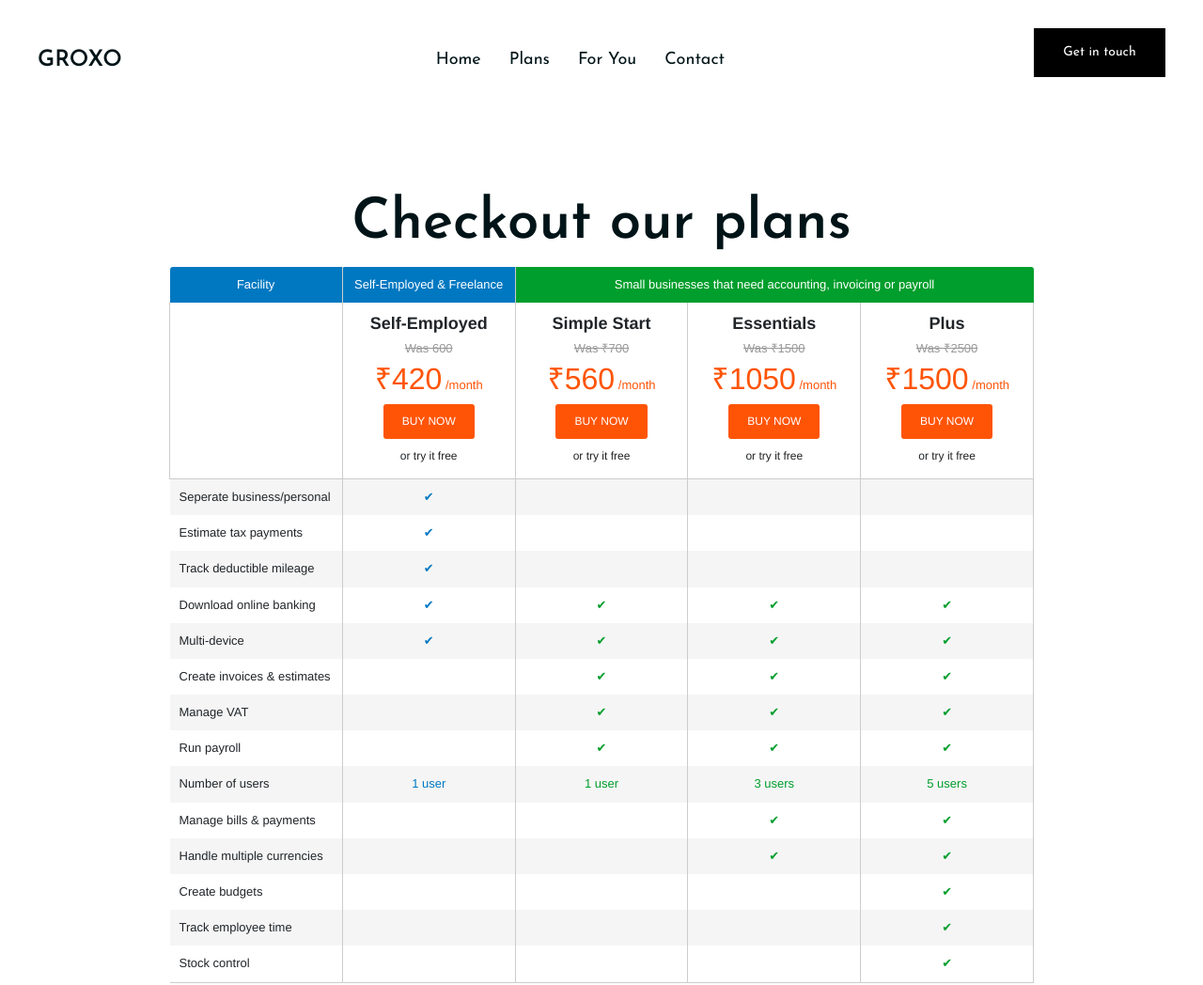
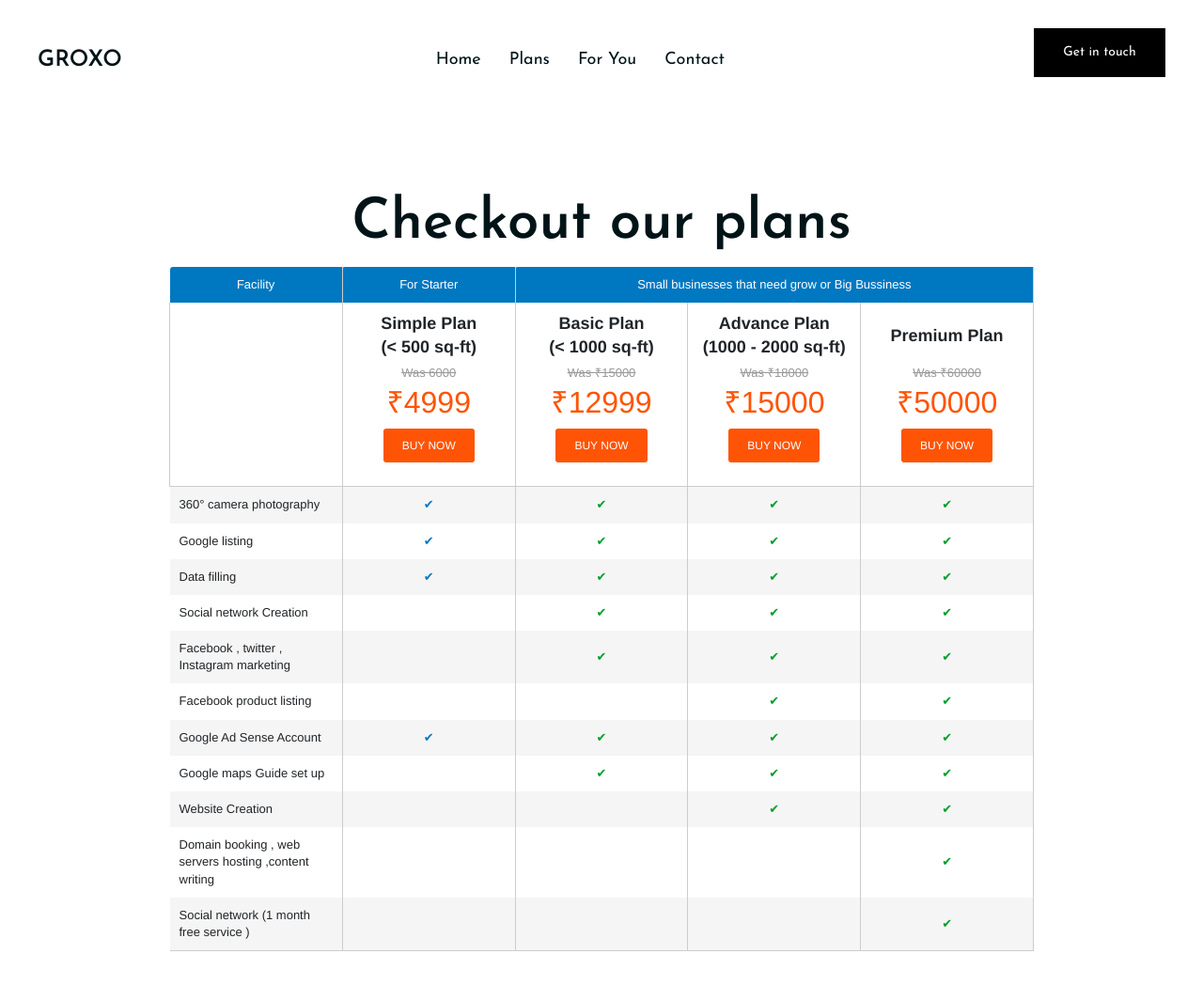
Before and after one commit to groxo-git/groxo, a plain HTML site: page about.html in a window 1280 px wide. Shown: the top 1048 px of the page at 94% size. Drawn offline with Linux system fonts and the light colour scheme.

Commit message:
@durgesh enhancement: added plans

```diff
--- a/about.html
+++ b/about.html
@@ -74,95 +74,62 @@
 					<tr>
 					  <th class="qbse">Facility</th>
 					  <th class="qbse">
-						Self-Employed & Freelance
+						For Starter
 					  </th>
-					  <th colspan="3" class="qbo">
-						Small businesses that need accounting, invoicing or payroll
+					  <th colspan="3" class="qbse">
+						Small businesses that need grow or Big Bussiness
 					  </th>
 					</tr>
 					<tr>
 					  <th class="tl"></th>
 					  <th class="compare-heading">
-						Self-Employed
+						Simple Plan <br> (< 500 sq-ft)
 					  </th>
 					  <th class="compare-heading">
-						Simple Start
+						Basic Plan <br> (< 1000 sq-ft)
 					  </th>
 					  <th class="compare-heading">
-						Essentials
+						Advance Plan <br> (1000 - 2000 sq-ft)
 					  </th>
 					  <th class="compare-heading">
-						Plus
+						Premium Plan
 					  </th>
 					</tr>
 					<tr>
 					  <th></th>
 					  <th class="price-info">
-						<div class="price-was">Was 600</div>
-						<div class="price-now"><span>₹420</span> /month</div>
+						<div class="price-was">Was 6000</div>
+						<div class="price-now"><span>₹4999</span></div>
 						<div><a href="#" class="price-buy">Buy <span class="hide-mobile">Now</span></a></div>
-						<div class="price-try"><span class="hide-mobile">or </span><a href="#">try <span class="hide-mobile">it free</span></a></div>
+						<!-- <div class="price-try"><span class="hide-mobile">or </span><a href="#">try <span class="hide-mobile">it free</span></a></div> -->
 					  </th>
 					  <th class="price-info">
-						<div class="price-was">Was ₹700</div>
-						<div class="price-now"><span>₹560</span> /month</div>
+						<div class="price-was">Was ₹15000</div>
+						<div class="price-now"><span>₹12999</span></div>
 						<div><a href="#" class="price-buy">Buy <span class="hide-mobile">Now</span></a></div>
-						<div class="price-try"><span class="hide-mobile">or </span><a href="#">try <span class="hide-mobile">it free</span></a></div>
+						<!-- <div class="price-try"><span class="hide-mobile">or </span><a href="#">try <span class="hide-mobile">it free</span></a></div> -->
 					  </th>
 					  <th class="price-info">
-						<div class="price-was">Was ₹1500</div>
-						<div class="price-now"><span>₹1050</span> /month</div>
+						<div class="price-was">Was ₹18000</div>
+						<div class="price-now"><span>₹15000</span></div>
 						<div><a href="#" class="price-buy">Buy <span class="hide-mobile">Now</span></a></div>
-						<div class="price-try"><span class="hide-mobile">or </span><a href="#">try <span class="hide-mobile">it free</span></a></div>
+						<!-- <div class="price-try"><span class="hide-mobile">or </span><a href="#">try <span class="hide-mobile">it free</span></a></div> -->
 					  </th>
 					  <th class="price-info">
-						<div class="price-was">Was ₹2500</div>
-						<div class="price-now"><span>₹1500</span> /month</div>
+						<div class="price-was">Was ₹60000</div>
+						<div class="price-now"><span>₹50000</span></div>
 						<div><a href="#" class="price-buy">Buy <span class="hide-mobile">Now</span></a></div>
-						<div class="price-try"><span class="hide-mobile">or </span><a href="#">try <span class="hide-mobile">it free</span></a></div>
+						<!-- <div class="price-try"><span class="hide-mobile">or </span><a href="#">try <span class="hide-mobile">it free</span></a></div> -->
 					  </th>
 					</tr>
 				  </thead>
 				  <tbody>
 					<tr>
 					  <td></td>
-					  <td colspan="4">Seperate business from personal spending</td>
+					  <td colspan="4">360° camera photography</td>
 					</tr>
 					<tr class="compare-row">
-					  <td>Seperate business/personal</td>
-					  <td><span class="tickblue">✔</span></td>
-					  <td></td>
-					  <td></td>
-					  <td></td>
-					</tr>
-					<tr>
-					  <td>&nbsp;</td>
-					  <td colspan="4">Estimate tax payments</td>
-					</tr>
-					<tr>
-					  <td>Estimate tax payments</td>
-					  <td><span class="tickblue">✔</span></td>
-					  <td></td>
-					  <td></td>
-					  <td></td>
-					</tr>
-					<tr>
-					  <td>&nbsp;</td>
-					  <td colspan="4">Track deductible mileage</td>
-					</tr>
-					<tr class="compare-row">
-					  <td>Track deductible mileage</td>
-					  <td><span class="tickblue">✔</span></td>
-					  <td></td>
-					  <td></td>
-					  <td></td>
-					</tr>
-					<tr>
-					  <td>&nbsp;</td>
-					  <td colspan="4">Download online banking</td>
-					</tr>
-					<tr>
-					  <td>Download online banking</td>
+					  <td>360° camera photography</td>
 					  <td><span class="tickblue">✔</span></td>
 					  <td><span class="tickgreen">✔</span></td>
 					  <td><span class="tickgreen">✔</span></td>
@@ -170,10 +137,10 @@
 					</tr>
 					<tr>
 					  <td>&nbsp;</td>
-					  <td colspan="4">Works on PC, Mac & mobile</td>
+					  <td colspan="4">Google listing</td>
 					</tr>
-					<tr class="compare-row">
-					  <td>Multi-device</td>
+					<tr>
+					  <td>Google listing</td>
 					  <td><span class="tickblue">✔</span></td>
 					  <td><span class="tickgreen">✔</span></td>
 					  <td><span class="tickgreen">✔</span></td>
@@ -181,10 +148,23 @@
 					</tr>
 					<tr>
 					  <td>&nbsp;</td>
-					  <td colspan="4">Create invoices & estimates</td>
+					  <td colspan="4">Data
+							filling</td>
+					</tr>
+					<tr class="compare-row">
+					  <td>Data
+							filling</td>
+					  <td><span class="tickblue">✔</span></td>
+					  <td><span class="tickgreen">✔</span></td>
+					  <td><span class="tickgreen">✔</span></td>
+					  <td><span class="tickgreen">✔</span></td>
 					</tr>
 					<tr>
-					  <td>Create invoices & estimates</td>
+					  <td>&nbsp;</td>
+					  <td colspan="4">Social network Creation</td>
+					</tr>
+					<tr>
+					  <td>Social network Creation</td>
 					  <td></td>
 					  <td><span class="tickgreen">✔</span></td>
 					  <td><span class="tickgreen">✔</span></td>
@@ -192,10 +172,10 @@
 					</tr>
 					<tr>
 					  <td>&nbsp;</td>
-					  <td colspan="4">Manage VAT</td>
+					  <td colspan="4">Facebook , twitter , Instagram marketing</td>
 					</tr>
 					<tr class="compare-row">
-					  <td>Manage VAT</td>
+					  <td>Facebook , twitter , Instagram marketing</td>
 					  <td></td>
 					  <td><span class="tickgreen">✔</span></td>
 					  <td><span class="tickgreen">✔</span></td>
@@ -203,10 +183,34 @@
 					</tr>
 					<tr>
 					  <td>&nbsp;</td>
-					  <td colspan="4">Run payroll</td>
+					  <td colspan="4">Facebook product listing</td>
 					</tr>
 					<tr>
-					  <td>Run payroll</td>
+					  <td>Facebook product listing</td>
+					  <td></td>
+					  <td></td>
+					  <td><span class="tickgreen">✔</span></td>
+					  <td><span class="tickgreen">✔</span></td>
+					</tr>
+					<tr>
+					  <td>&nbsp;</td>
+					  <td colspan="4">Google Ad Sense
+							Account</td>
+					</tr>
+					<tr class="compare-row">
+					  <td>Google Ad Sense
+							Account</td>
+					  <td><span class="tickblue">✔</span></td>
+					  <td><span class="tickgreen">✔</span></td>
+					  <td><span class="tickgreen">✔</span></td>
+					  <td><span class="tickgreen">✔</span></td>
+					</tr>
+					<tr>
+					  <td>&nbsp;</td>
+					  <td colspan="4">Google maps Guide set up</td>
+					</tr>
+					<tr>
+					  <td>Google maps Guide set up</td>
 					  <td></td>
 					  <td><span class="tickgreen">✔</span></td>
 					  <td><span class="tickgreen">✔</span></td>
@@ -214,43 +218,25 @@
 					</tr>
 					<tr>
 					  <td>&nbsp;</td>
-					  <td colspan="4">Number of users</td>
+					  <td colspan="4">Website Creation</td>
 					</tr>
 					<tr class="compare-row">
-					  <td>Number of users</td>
-					  <td class="tickblue">1 user</td>
-					  <td class="tickgreen">1 user</td>
-					  <td class="tickgreen">3 users</td>
-					  <td class="tickgreen">5 users</td>
+					  <td>Website Creation</td>
+					  <td> </td>
+					  <td> </td>
+					  <td class="tickgreen"><span class="tickgreen">✔</span> </td>
+					  <td class="tickgreen"><span class="tickgreen">✔</span></td>
 					</tr>
 					<tr>
 					  <td>&nbsp;</td>
-					  <td colspan="4">Manage bills & payments</td>
+					  <td colspan="4">Domain booking , web
+							servers hosting ,content
+							writing</td>
 					</tr>
 					<tr>
-					  <td>Manage bills & payments</td>
-					  <td></td>
-					  <td></td>
-					  <td><span class="tickgreen">✔</span></td>
-					  <td><span class="tickgreen">✔</span></td>
-					</tr>
-					<tr>
-					  <td>&nbsp;</td>
-					  <td colspan="4">Handle multiple currencies</td>
-					</tr>
-					<tr class="compare-row">
-					  <td>Handle multiple currencies</td>
-					  <td></td>
-					  <td></td>
-					  <td><span class="tickgreen">✔</span></td>
-					  <td><span class="tickgreen">✔</span></td>
-					</tr>
-					<tr>
-					  <td>&nbsp;</td>
-					  <td colspan="4">Create budgets</td>
-					</tr>
-					<tr>
-					  <td>Create budgets</td>
+					  <td>Domain booking , web
+							servers hosting ,content
+							writing</td>
 					  <td></td>
 					  <td></td>
 					  <td></td>
@@ -258,21 +244,12 @@
 					</tr>
 					<tr>
 					  <td>&nbsp;</td>
-					  <td colspan="4">Track employee time</td>
+					  <td colspan="4">Social network (1 month
+							free service )</td>
 					</tr>
 					<tr class="compare-row">
-					  <td>Track employee time</td>
-					  <td></td>
-					  <td></td>
-					  <td></td>
-					  <td><span class="tickgreen">✔</span></td>
-					</tr>
-					<tr>
-					  <td>&nbsp;</td>
-					  <td colspan="4">Stock control</td>
-					</tr>
-					<tr>
-					  <td>Stock control</td>
+					  <td>Social network (1 month
+							free service )</td>
 					  <td></td>
 					  <td></td>
 					  <td></td>
```
Also changed, not shown: home-2.html (+12 -119 lines).
